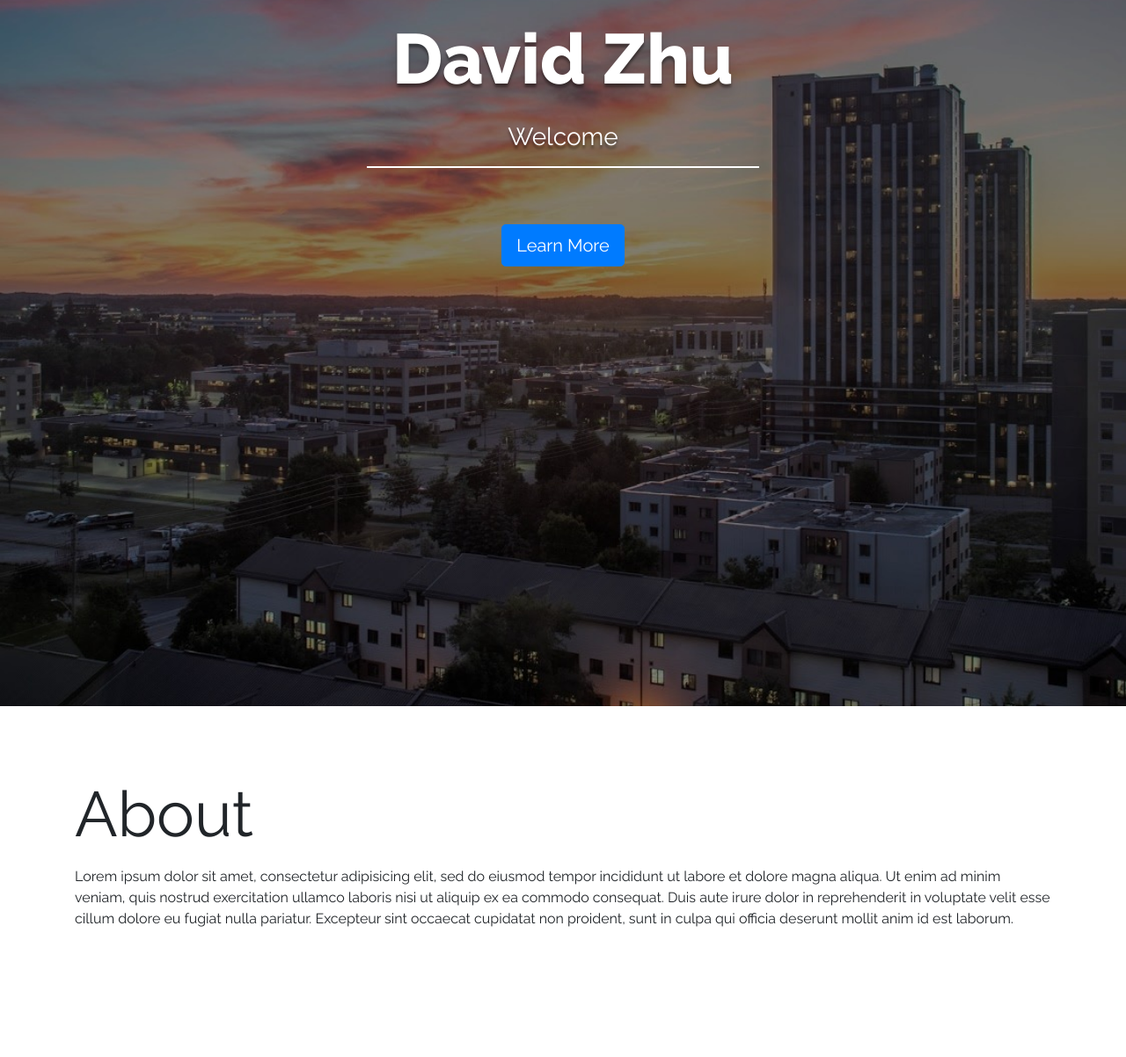
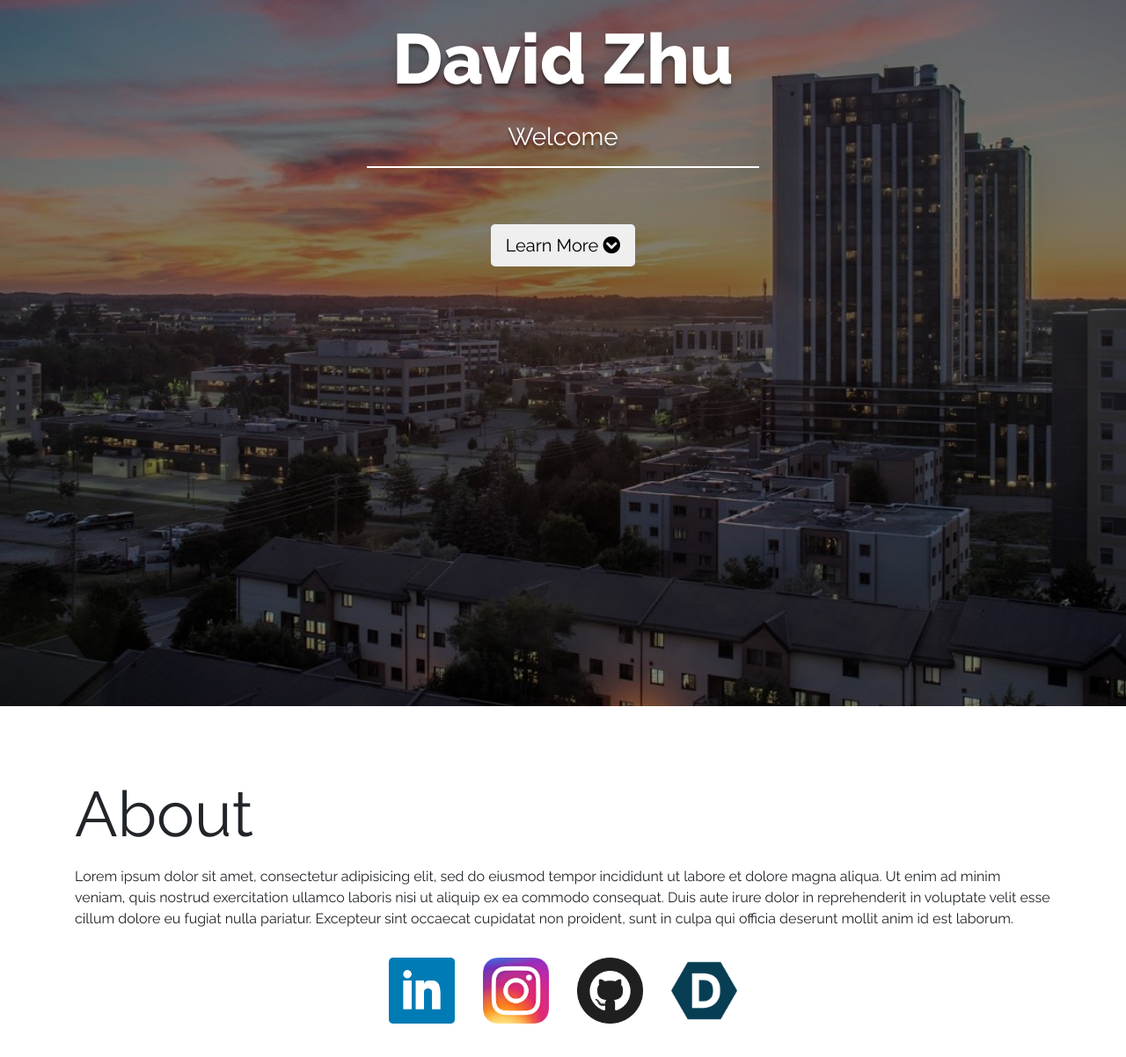
Before and after one commit to DavidHZhu/DavidHZhu.github.io, a plain HTML site: page index.html in a window 1280 px wide. Shown: the part 180-1382 px from the top of the page at 88% size. Drawn offline with nearby package versions, Linux system fonts and the light colour scheme.

Commit message:
Added social media buttons

```diff
--- a/css/main.css
+++ b/css/main.css
@@ -38,3 +38,8 @@ h1 {
 .about-me{
   height:1000px;
 }
+
+.media-btn {
+  height:75px;
+  width:75px;
+}
--- a/index.html
+++ b/index.html
@@ -12,6 +12,7 @@
     <link rel="stylesheet" type="text/css" href="css/main.css"/>
     <link rel="stylesheet" href="css/animate.css"/>
     <link rel="stylesheet" href="css/hover.css"/>
+    <link rel="stylesheet" href="https://use.fontawesome.com/releases/v5.7.2/css/all.css" integrity="sha384-fnmOCqbTlWIlj8LyTjo7mOUStjsKC4pOpQbqyi7RrhN7udi9RwhKkMHpvLbHG9Sr" crossorigin="anonymous">
     <link href="https://fonts.googleapis.com/css?family=Raleway:400,800" rel="stylesheet">
     <link rel="shortcut icon" href="images/logo/favicon.ico" type="image/x-icon">
     <link rel="icon" href="images/logo/favicon.ico" type="image/x-icon">
@@ -35,13 +36,13 @@
               <a class="nav-link" href="#about-me"> About <span class="sr-only">(current)</span></a>
             </li>
             <li class="nav-item p-2" id="nav-experience">
-              <a class="nav-link" href="#about-me1"> Experience</a>
+              <a class="nav-link" href="#experience"> Experience</a>
             </li>
             <li class="nav-item p-2" id="nav-projecs">
-              <a class="nav-link" href="#about-me2"> Projects</a>
+              <a class="nav-link" href="projects"> Projects</a>
             </li>
             <li class="nav-item p-2" id="nav-contact">
-              <a class="nav-link" href="#about-me3"> Contact</a>
+              <a class="nav-link" href="#contact"> Contact</a>
             </li>
         </div>
       </div>
@@ -57,7 +58,10 @@
               <!-- <img src="./images/ProfilePic.jpg" /> -->
               <h3 class="animated small-delay fadeInUp">Welcome</h3>
               <hr class="animated delay-1s zoomIn" style="border:1px solid white; width:40%;">
-              <button id="learnMore" type="button" class="mt-5 btn btn-primary btn-lg animated delay-1s fadeInUp">Learn More</button>
+              <button id="learnMore" type="button" class="mt-5 btn btn-lg animated delay-1s fadeInUp hvr-icon-down">
+                Learn More
+                <i class="fa fa-chevron-circle-down  hvr-icon"></i>
+              </button>
             </div>
           </div>
         </div>
@@ -76,6 +80,28 @@
             </div>
           </div>
         </div>
+          <div class="row d-flex justify-content-center" id="social-media">
+            <div class="col-xs-3 p-3">
+                <a href="https://www.linkedin.com/in/david-h-zhu/">
+                    <img class="clickIcon hvr-float img-responsive media-btn" src="images/square-linkedin.png" />
+                </a>
+            </div>
+            <div class="col-xs-3 p-3">
+                <a href="https://www.instagram.com/davidzzzhu/">
+                    <img class="clickIcon hvr-float img-responsive media-btn" src="images/instagram.png" />
+                </a>
+            </div>
+            <div class="col-xs-3 p-3">
+                <a href="https://github.com/DavidHZhu">
+                    <img class="clickIcon hvr-float img-responsive media-btn" src="images/Github.jpg" />
+                </a>
+            </div>
+            <div class="col-xs-3 p-3">
+                <a href="https://devpost.com/DavidHZhu">
+                    <img class="clickIcon hvr-float img-responsive media-btn" src="images/DevPost.jpg" />
+                </a>
+            </div>
+          </div>
       </div>
     </div>
 
```
Also changed, not shown: images/DevPost.jpg (added).
